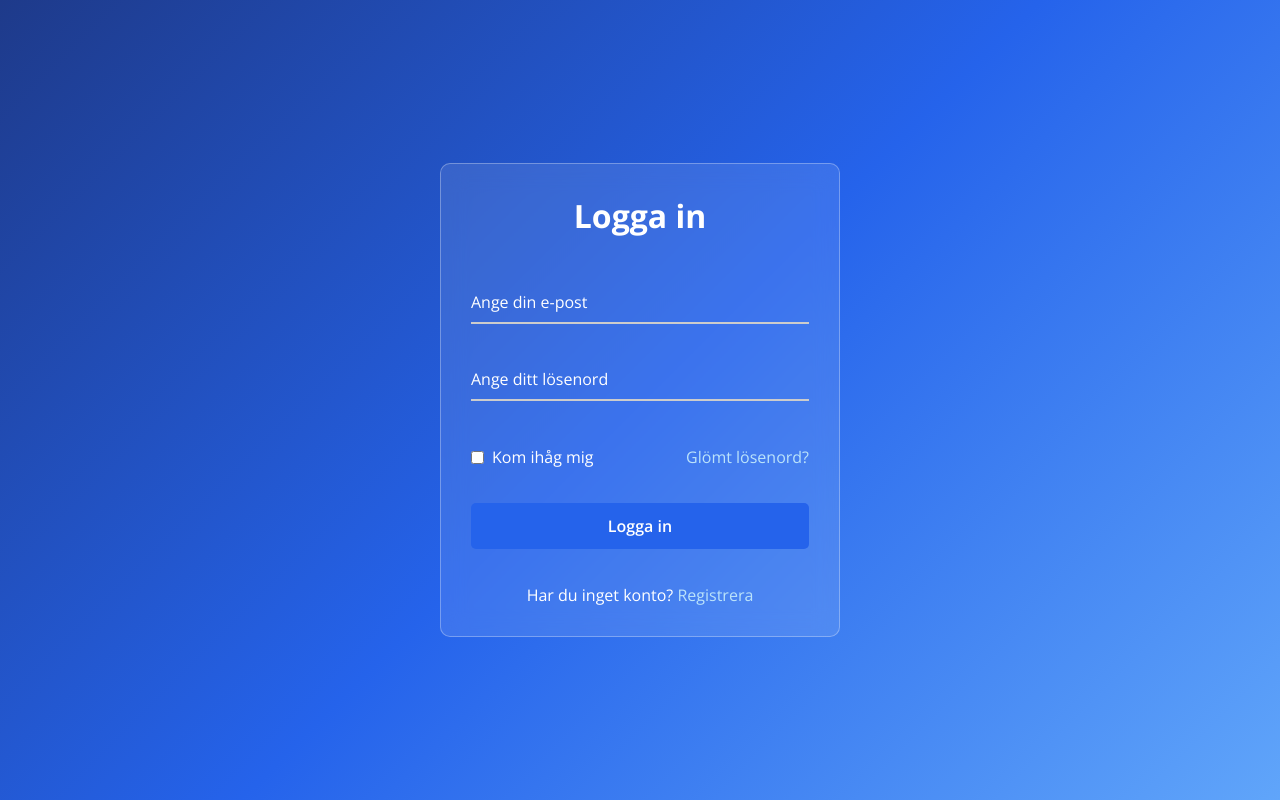
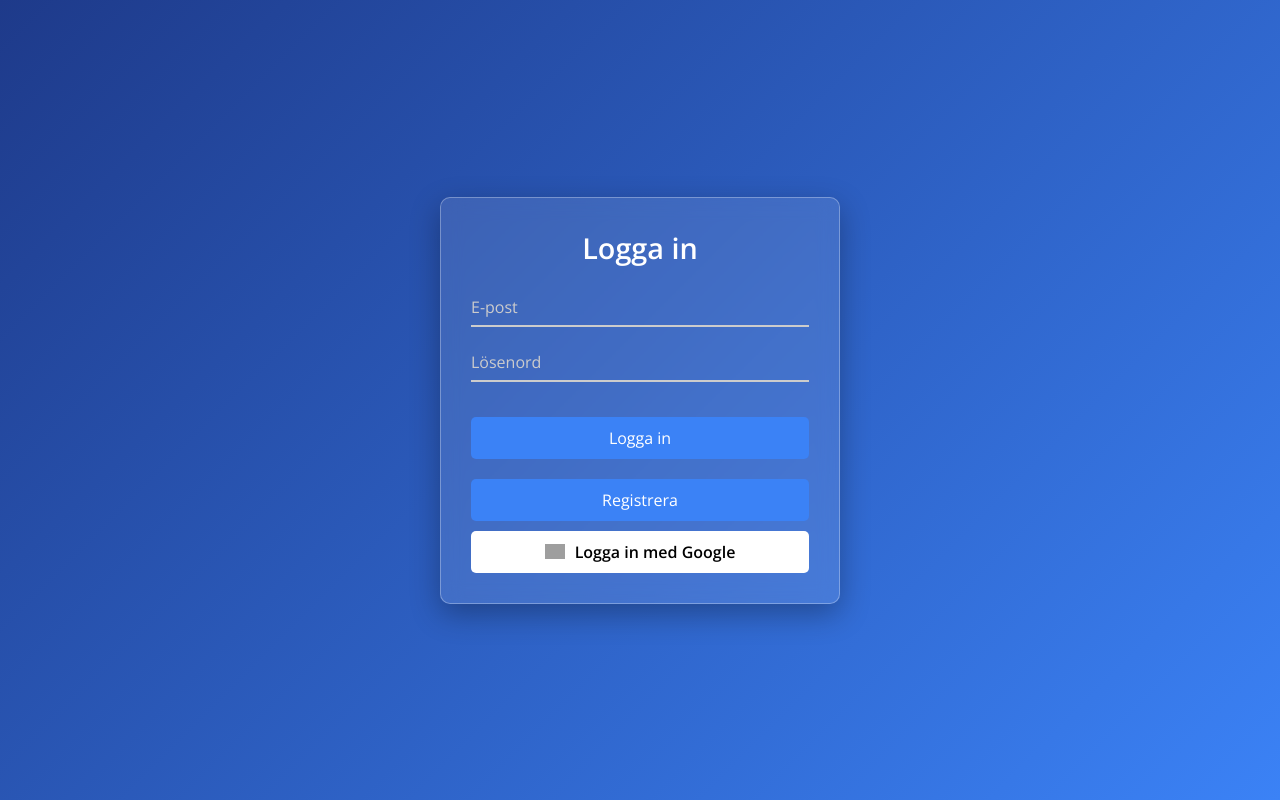
Before and after one commit to Challept/auth-webstay, a plain HTML site: page templates/index.html in a window 1280 px wide. Drawn offline with nearby package versions, Linux system fonts and the light colour scheme; grey boxes are pictures that could not be loaded.

Commit message:
Update index.html

```diff
--- a/templates/index.html
+++ b/templates/index.html
@@ -3,9 +3,9 @@
 <head>
   <meta charset="UTF-8">
   <meta name="viewport" content="width=device-width, initial-scale=1.0">
-  <title>Webstay | Logga in</title>
+  <title>Logga in | Webstay Auth</title>
   <style>
-    @import url("https://fonts.googleapis.com/css2?family=Open+Sans:wght@200;300;400;500;600;700&display=swap");
+    @import url("https://fonts.googleapis.com/css2?family=Open+Sans:wght@300;400;600&display=swap");
 
     * {
       margin: 0;
@@ -21,7 +21,7 @@
       min-height: 100vh;
       width: 100%;
       padding: 0 10px;
-      background: linear-gradient(135deg, #1e3a8a, #2563eb, #60a5fa);
+      background: linear-gradient(135deg, #1e3a8a, #3b82f6);
     }
 
     .wrapper {
@@ -29,28 +29,22 @@
       border-radius: 10px;
       padding: 30px;
       text-align: center;
+      background: rgba(255, 255, 255, 0.1);
       border: 1px solid rgba(255, 255, 255, 0.3);
-      backdrop-filter: blur(12px);
-      -webkit-backdrop-filter: blur(12px);
-      background: rgba(255, 255, 255, 0.1);
-    }
-
-    form {
-      display: flex;
-      flex-direction: column;
-      gap: 15px;
+      backdrop-filter: blur(10px);
+      -webkit-backdrop-filter: blur(10px);
+      box-shadow: 0 10px 30px rgba(0, 0, 0, 0.3);
     }
 
     h2 {
-      font-size: 2rem;
+      font-size: 1.8rem;
+      color: #fff;
       margin-bottom: 20px;
-      color: #fff;
     }
 
     .input-field {
       position: relative;
-      border-bottom: 2px solid #ccc;
-      margin: 10px 0;
+      margin: 15px 0;
     }
 
     .input-field label {
@@ -58,10 +52,10 @@
       top: 50%;
       left: 0;
       transform: translateY(-50%);
-      color: #fff;
+      color: #ccc;
       font-size: 16px;
       pointer-events: none;
-      transition: 0.15s ease;
+      transition: 0.3s;
     }
 
     .input-field input {
@@ -69,127 +63,156 @@
       height: 40px;
       background: transparent;
       border: none;
+      border-bottom: 2px solid #ccc;
       outline: none;
+      color: #fff;
       font-size: 16px;
+      transition: 0.3s;
+    }
+
+    .input-field input:focus,
+    .input-field input:valid {
+      border-bottom: 2px solid #3b82f6;
+    }
+
+    .input-field input:focus~label,
+    .input-field input:valid~label {
+      top: 10px;
+      font-size: 12px;
+      color: #3b82f6;
+    }
+
+    button {
+      background: #3b82f6;
+      color: #fff;
+      font-size: 16px;
+      border: none;
+      padding: 10px 20px;
+      cursor: pointer;
+      border-radius: 5px;
+      margin-top: 20px;
+      width: 100%;
+      transition: 0.3s;
+    }
+
+    button:hover {
+      background: #2563eb;
+    }
+
+    .google-btn {
+      display: flex;
+      align-items: center;
+      justify-content: center;
+      background: #fff;
+      color: #000;
+      margin-top: 10px;
+      padding: 10px 20px;
+      border-radius: 5px;
+      cursor: pointer;
+      font-weight: bold;
+    }
+
+    .google-btn img {
+      width: 20px;
+      margin-right: 10px;
+    }
+
+    .alert {
+      display: none;
+      margin: 20px 0;
+      padding: 10px;
+      border-radius: 5px;
+      text-align: center;
+    }
+
+    .alert.success {
+      background-color: #22c55e;
       color: #fff;
     }
 
-    .input-field input:focus ~ label,
-    .input-field input:valid ~ label {
-      font-size: 0.8rem;
-      top: 10px;
-      transform: translateY(-120%);
-    }
-
-    .forget {
-      display: flex;
-      align-items: center;
-      justify-content: space-between;
-      margin: 20px 0;
+    .alert.error {
+      background-color: #ef4444;
       color: #fff;
-    }
-
-    #remember {
-      accent-color: #fff;
-    }
-
-    .forget label {
-      display: flex;
-      align-items: center;
-    }
-
-    .forget label p {
-      margin-left: 8px;
-    }
-
-    .wrapper a {
-      color: #bbe3fa;
-      text-decoration: none;
-    }
-
-    .wrapper a:hover {
-      text-decoration: underline;
-    }
-
-    button {
-      background: #2563eb;
-      color: #fff;
-      font-weight: 600;
-      border: none;
-      padding: 12px 20px;
-      cursor: pointer;
-      border-radius: 5px;
-      font-size: 16px;
-      transition: 0.3s ease;
-    }
-
-    button:hover {
-      background: #1e3a8a;
-    }
-
-    .register {
-      text-align: center;
-      margin-top: 20px;
-      color: #fff;
-    }
-
-    .hidden {
-      display: none;
     }
   </style>
 </head>
 <body>
   <div class="wrapper">
-    <form id="login-form" method="POST" action="/loggain">
-      <h2>Logga in</h2>
+    <h2>Logga in</h2>
+    <div class="alert" id="alert"></div>
+    <form id="authForm">
       <div class="input-field">
-        <input type="email" name="email" required>
-        <label>Ange din e-post</label>
+        <input type="email" id="email" required>
+        <label>E-post</label>
       </div>
       <div class="input-field">
-        <input type="password" name="losenord" required>
-        <label>Ange ditt lösenord</label>
+        <input type="password" id="password" required>
+        <label>Lösenord</label>
       </div>
-      <div class="forget">
-        <label for="remember">
-          <input type="checkbox" id="remember">
-          <p>Kom ihåg mig</p>
-        </label>
-        <a href="#">Glömt lösenord?</a>
-      </div>
-      <button type="submit" name="login">Logga in</button>
-      <div class="register">
-        <p>Har du inget konto? <a href="#" onclick="switchToRegister()">Registrera</a></p>
-      </div>
-    </form>
-
-    <form id="register-form" class="hidden" method="POST" action="/loggain">
-      <h2>Registrera</h2>
-      <div class="input-field">
-        <input type="email" name="email" required>
-        <label>Ange din e-post</label>
-      </div>
-      <div class="input-field">
-        <input type="password" name="losenord" required>
-        <label>Skapa ett lösenord</label>
-      </div>
-      <button type="submit" name="register">Registrera</button>
-      <div class="register">
-        <p>Har du redan ett konto? <a href="#" onclick="switchToLogin()">Logga in</a></p>
+      <button type="submit" id="loginBtn">Logga in</button>
+      <button type="button" id="registerBtn">Registrera</button>
+      <div class="google-btn" id="googleLoginBtn">
+        <img src="https://pluspng.com/img-png/google-logo-png-open-2000.png" alt="Google">
+        Logga in med Google
       </div>
     </form>
   </div>
 
   <script>
-    function switchToRegister() {
-      document.getElementById('login-form').classList.add('hidden');
-      document.getElementById('register-form').classList.remove('hidden');
-    }
+    document.addEventListener("DOMContentLoaded", () => {
+      const authForm = document.getElementById("authForm");
+      const alertBox = document.getElementById("alert");
+      const loginBtn = document.getElementById("loginBtn");
+      const registerBtn = document.getElementById("registerBtn");
+      const googleLoginBtn = document.getElementById("googleLoginBtn");
 
-    function switchToLogin() {
-      document.getElementById('register-form').classList.add('hidden');
-      document.getElementById('login-form').classList.remove('hidden');
-    }
+      // Handle Login and Registration
+      authForm.addEventListener("submit", async (e) => {
+        e.preventDefault();
+        const email = document.getElementById("email").value;
+        const password = document.getElementById("password").value;
+        const action = e.submitter.id === "loginBtn" ? "login" : "register";
+
+        try {
+          const response = await fetch("/loggain", {
+            method: "POST",
+            headers: {
+              "Content-Type": "application/json",
+            },
+            body: JSON.stringify({ email, losenord: password, action }),
+          });
+
+          const result = await response.json();
+          if (result.success) {
+            alertBox.textContent = result.message;
+            alertBox.className = "alert success";
+            alertBox.style.display = "block";
+
+            // Store in localStorage
+            localStorage.setItem("user", JSON.stringify(result.user));
+            console.log("User logged in:", result.user);
+
+            // Redirect to previous page or default
+            const redirectUrl = document.referrer || "/";
+            setTimeout(() => {
+              window.location.href = redirectUrl;
+            }, 2000);
+          } else {
+            throw new Error(result.message);
+          }
+        } catch (error) {
+          alertBox.textContent = error.message;
+          alertBox.className = "alert error";
+          alertBox.style.display = "block";
+          console.error("Error:", error);
+        }
+      });
+
+      // Google Login
+      googleLoginBtn.addEventListener("click", () => {
+        window.location.href = "/google_login";
+      });
+    });
   </script>
 </body>
 </html>
```
